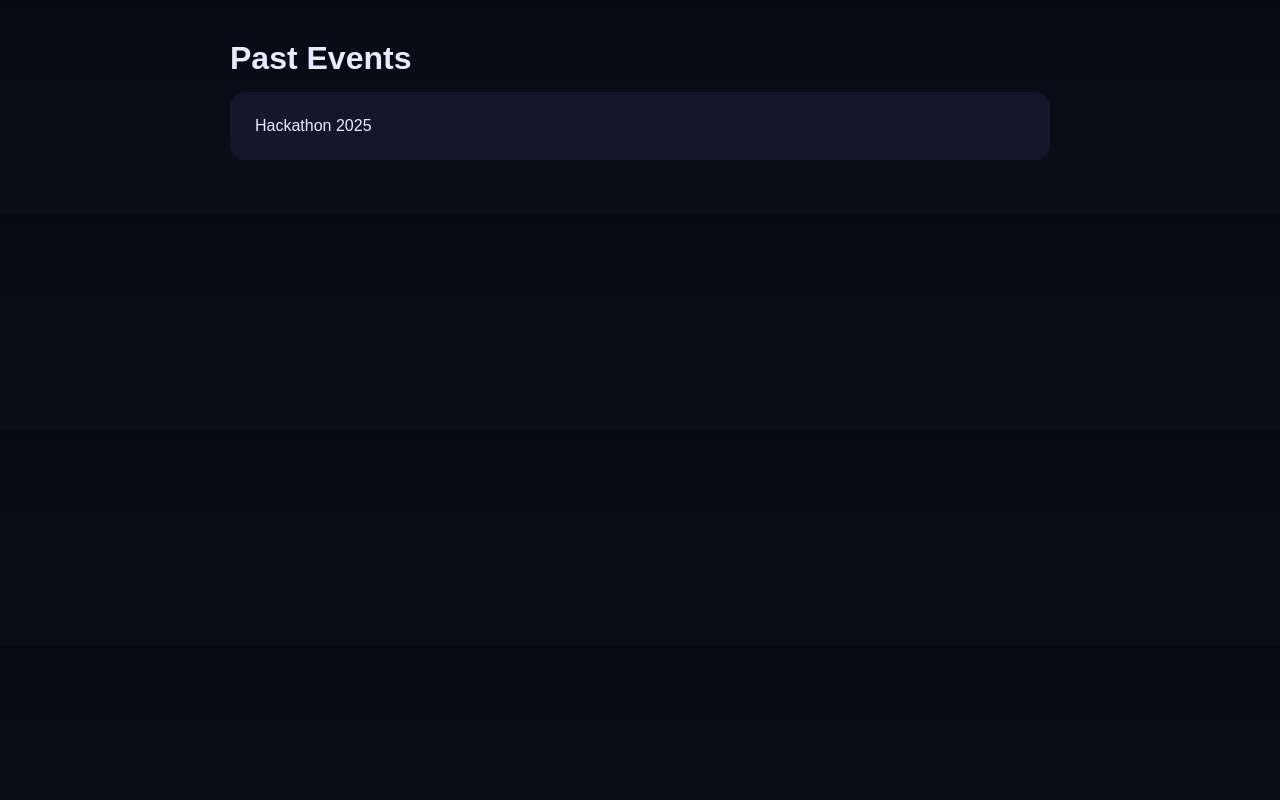
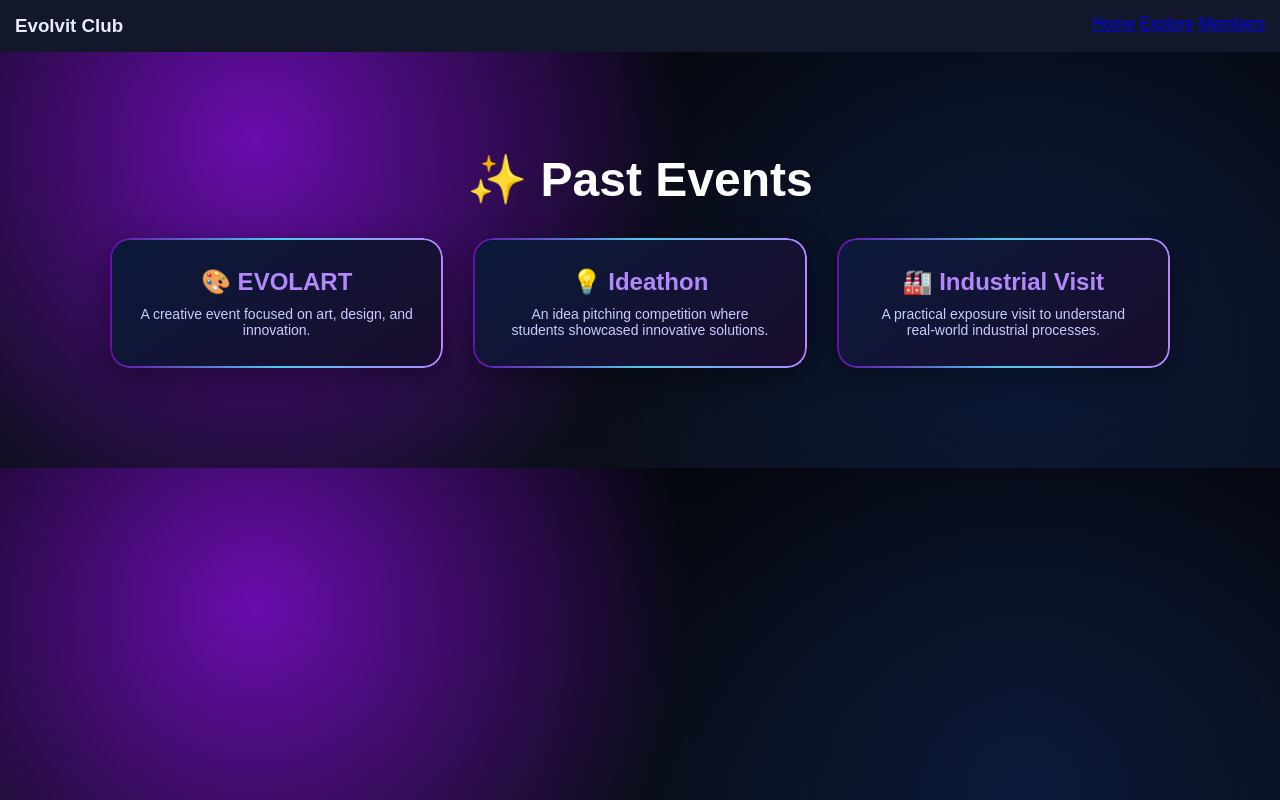
Before and after one commit to Anshima1265/EvolVIT-website, a plain HTML site: page past-events.html in a window 1280 px wide. Drawn offline with Linux system fonts and the light colour scheme; files that its build step writes are made by us from their sources.

Commit message:
Enhance past-events.html with styles and content
Added styling and structured layout for past events.

```diff
--- a/past-events.html
+++ b/past-events.html
@@ -3,13 +3,139 @@
 <head>
 <title>Past Events</title>
 <link rel="stylesheet" href="css/style.css">
+
+<style>
+
+/* 🌌 BACKGROUND */
+body{
+  background: radial-gradient(circle at 20% 30%, #6a0dad, transparent 40%),
+              radial-gradient(circle at 80% 70%, #0b1a3a, transparent 40%),
+              linear-gradient(180deg,#05070f,#0b0f1a);
+  color:#eaeaff;
+  font-family:'Poppins', sans-serif;
+  margin:0;
+}
+
+/* CONTAINER */
+.container{
+  max-width:1100px;
+  margin:auto;
+  padding:100px 20px;
+}
+
+/* TITLE */
+h1{
+  font-size:48px;
+  margin-bottom:30px;
+  text-align:center;
+  color:#ffffff;
+}
+
+/* GRID */
+.events-grid{
+  display:grid;
+  grid-template-columns:repeat(3,1fr);
+  gap:30px;
+  margin-top:30px;
+}
+
+/* CARD */
+.event-card{
+  background:linear-gradient(145deg,#0b1a3a,#1a0d2e);
+  padding:30px;
+  border-radius:20px;
+  text-align:center;
+  transition:0.4s;
+  position:relative;
+  overflow:hidden;
+  box-shadow:0 10px 30px rgba(0,0,0,0.4);
+}
+
+/* ✨ GLOW BORDER */
+.event-card::before{
+  content:"";
+  position:absolute;
+  inset:0;
+  border-radius:20px;
+  padding:2px;
+  background:linear-gradient(90deg,#6a0dad,#4cc9f0,#b388ff);
+  -webkit-mask:linear-gradient(#fff 0 0) content-box,linear-gradient(#fff 0 0);
+  -webkit-mask-composite:xor;
+  mask-composite:exclude;
+}
+
+/* 🔥 HOVER */
+.event-card:hover{
+  transform:translateY(-10px) scale(1.03);
+  box-shadow:0 20px 40px rgba(0,0,0,0.7);
+}
+
+/* TEXT */
+.event-card h2{
+  color:#b388ff;
+  margin-bottom:10px;
+}
+
+.event-card p{
+  color:#c8ccff;
+  font-size:14px;
+}
+
+/* 📱 RESPONSIVE */
+@media(max-width:900px){
+  .events-grid{
+    grid-template-columns:repeat(2,1fr);
+  }
+}
+
+@media(max-width:500px){
+  .events-grid{
+    grid-template-columns:1fr;
+  }
+}
+
+</style>
 </head>
+
 <body>
 
+<!-- NAVBAR -->
+<header>
+  <div class="nav">
+    <h3>Evolvit Club</h3>
+    <div class="menu">
+      <a href="index.html">Home</a>
+      <a href="explore.html">Explore</a>
+      <a href="members.html">Members</a>
+    </div>
+  </div>
+</header>
+
+<!-- CONTENT -->
 <div class="container">
-<h1>Past Events</h1>
-<div class="card">Hackathon 2025</div>
+  <h1>✨ Past Events</h1>
+
+  <div class="events-grid">
+
+    <div class="event-card">
+      <h2>🎨 EVOLART</h2>
+      <p>A creative event focused on art, design, and innovation.</p>
+    </div>
+
+    <div class="event-card">
+      <h2>💡 Ideathon</h2>
+      <p>An idea pitching competition where students showcased innovative solutions.</p>
+    </div>
+
+    <div class="event-card">
+      <h2>🏭 Industrial Visit</h2>
+      <p>A practical exposure visit to understand real-world industrial processes.</p>
+    </div>
+
+  </div>
 </div>
+
+<script src="js/script.js"></script>
 
 </body>
 </html>
```
